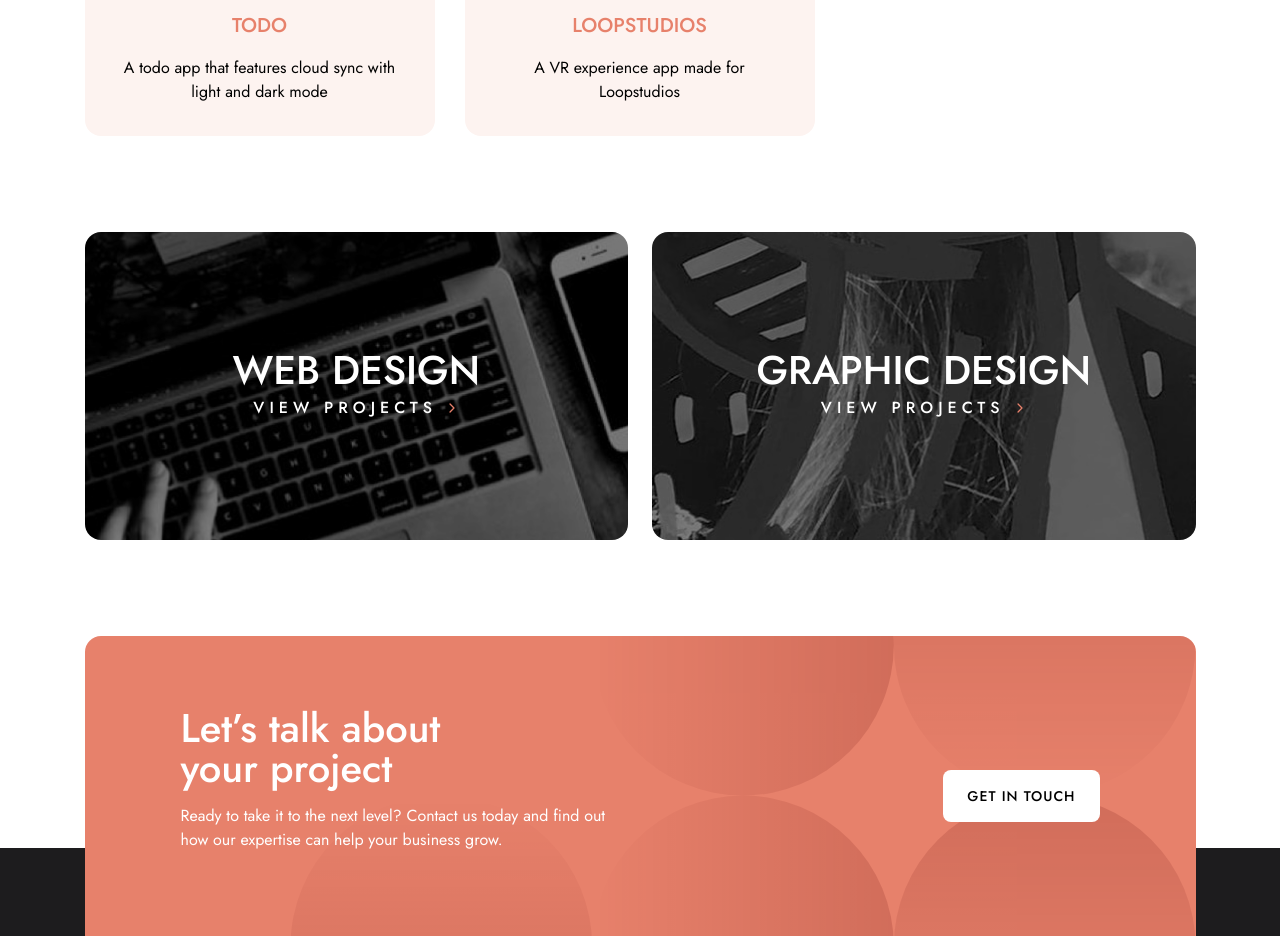
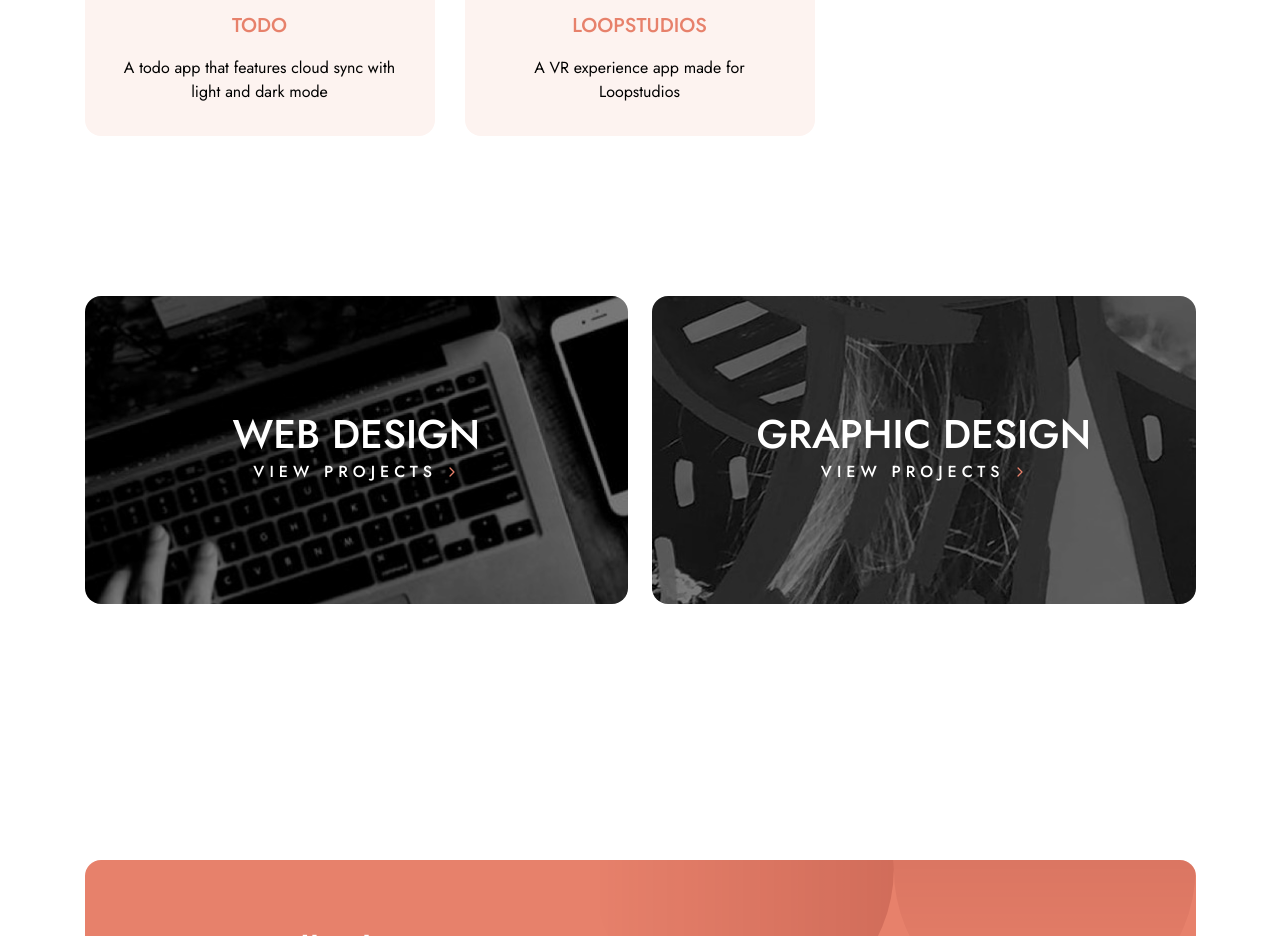
Before and after one commit to nicknjagi/designo-multi-page-website, a Next.js app: page /app-design in a window 1280 px wide. Shown: the part 1340-2276 px from the top of the page. Built offline with nearby package versions, Linux system fonts and the light colour scheme.

Commit message:
update CardLinks.jsx

```diff
--- a/components/shared/CardLinks.jsx
+++ b/components/shared/CardLinks.jsx
@@ -2,7 +2,7 @@ import CardLink from "./CardLink";
 
 const CardLinks = ({links}) => {
   return (
-    <section className="pt-24 px-4 md:px-0 flex flex-col lg:grid lg:grid-cols-2 gap-6">
+    <section className="my-[120px] lg:my-40 px-4 md:px-0 flex flex-col lg:grid lg:grid-cols-2 gap-6">
       {links.map((card, index) => {
         const {title, imgSrc, link} = card
         return (
```
